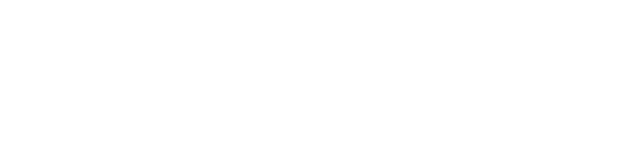
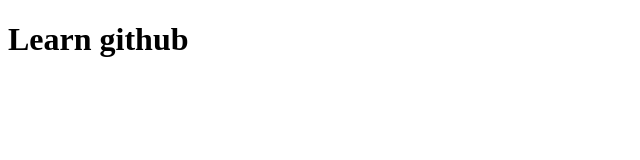
Before and after one commit to prapun456/Devops-BOM, a plain HTML site: page index.html in a window 1280 px wide. Shown: the whole page, without its empty margins (0-640 px from the left). Drawn offline with Linux system fonts and the light colour scheme.

Commit message:
Update index.html

```diff
--- a/index.html
+++ b/index.html
@@ -6,7 +6,7 @@
     <meta name="viewport" content="width=device-width, initial-scale=1.0">
     <title>Learn Github</title>
 </head>
-
+<h1>Learn github</h1>
 <body>
 
 
```
